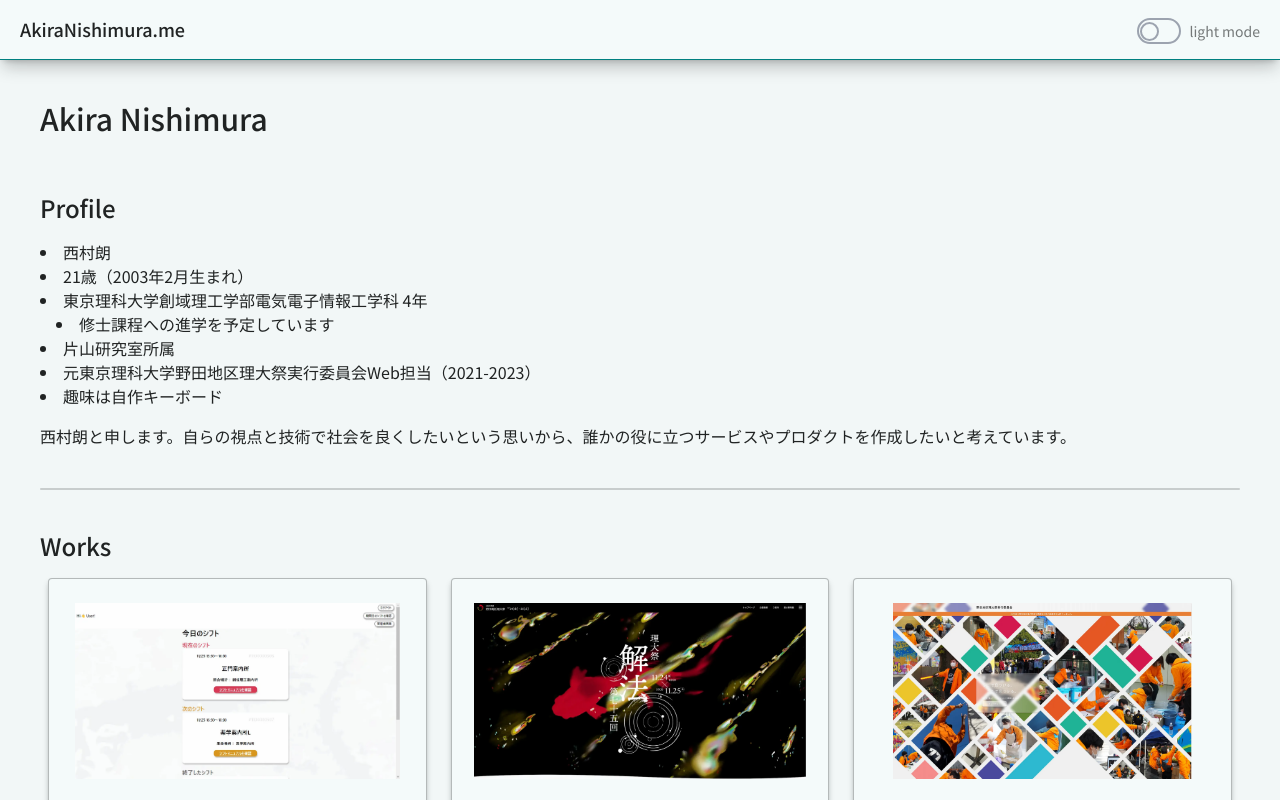
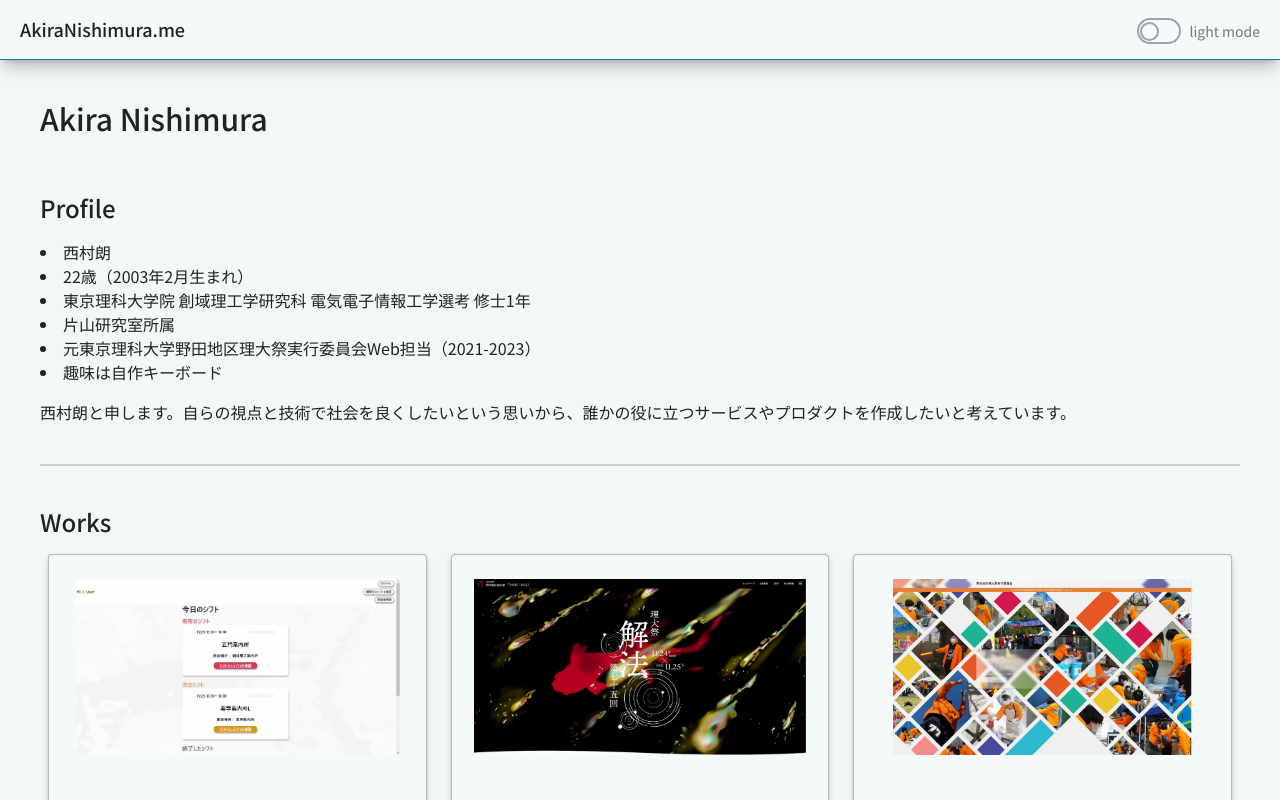
Before and after one commit to Akiranishimura/myportfolio, a React (Vite) app: page / in a window 1280 px wide. Shown: the top 800 px of the page. Built offline with nearby package versions, Linux system fonts and the light colour scheme.

Commit message:
update: my information

```diff
--- a/src/components/Home/Profile.tsx
+++ b/src/components/Home/Profile.tsx
@@ -1,38 +1,18 @@
 export default function Profile() {
-
   return (
     <section>
-            <h2>
-                Profile
-            </h2>
+      <h2>Profile</h2>
       <ul className="list-inside list-disc">
-                <li>
-                    西村朗
-                </li>
-                <li>
-                    21歳（2003年2月生まれ）
-                </li>
-                <li>
-                    東京理科大学創域理工学部電気電子情報工学科 4年
-                    <ul className="list-inside list-disc ml-4">
-                        <li>
-                        修士課程への進学を予定しています
-                        </li>
-                    </ul>
-                </li>
-                <li>
-                    片山研究室所属
-                </li>
-                <li>
-                    元東京理科大学野田地区理大祭実行委員会Web担当（2021-2023）
-                </li>
-                <li>
-                    趣味は自作キーボード
-                </li>
+        <li>西村朗</li>
+        <li>22歳（2003年2月生まれ）</li>
+        <li>東京理科大学院 創域理工学研究科 電気電子情報工学選考 修士1年</li>
+        <li>片山研究室所属</li>
+        <li>元東京理科大学野田地区理大祭実行委員会Web担当（2021-2023）</li>
+        <li>趣味は自作キーボード</li>
       </ul>
       <p className="mt-4">
         西村朗と申します。自らの視点と技術で社会を良くしたいという思いから、誰かの役に立つサービスやプロダクトを作成したいと考えています。
       </p>
     </section>
-
-    )}
+  );
+}
```
Lines whose indentation alone changed are shown as unchanged.
